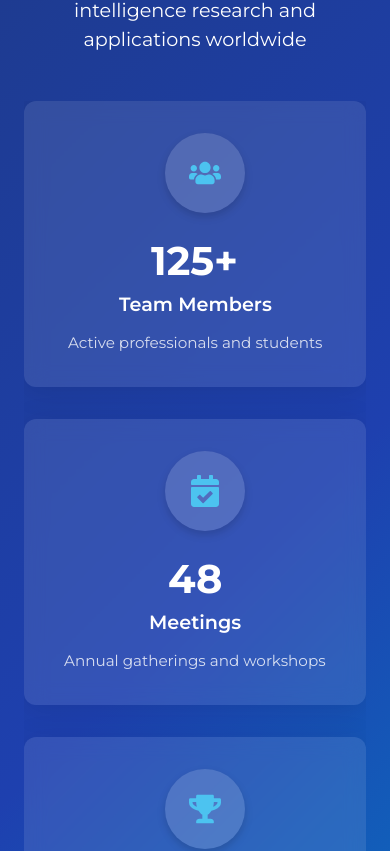
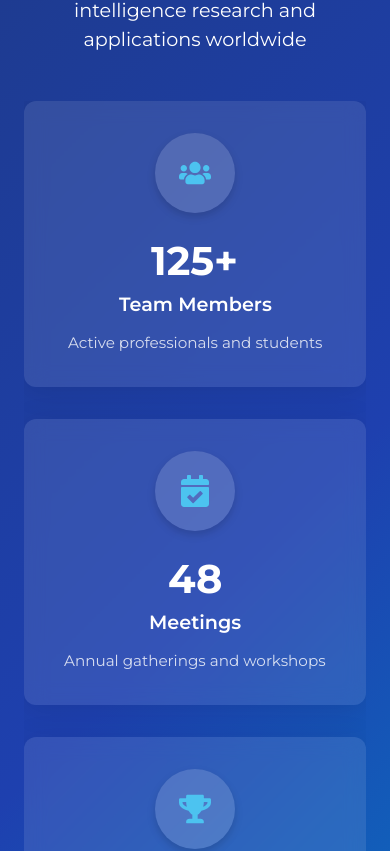
Before and after one commit to Y-ZER0/IEEE-Computational-Intelligence-Society, a React (Create React App) app: page / in a window 390 px wide. Shown: the part 4553-5404 px from the top of the page. Built offline with nearby package versions, Linux system fonts and the light colour scheme; a web font is replaced by a local one.

Commit message:
Description of changes

```diff
--- a/src/ComponentsStyling/IEEECISStats.css
+++ b/src/ComponentsStyling/IEEECISStats.css
@@ -175,6 +175,14 @@
   }
 }
 
+@media (max-width: 575px)
+{
+  .ieee-cis-stats .icon-container {
+     position: relative;
+     left: 0px;
+  }
+}
+
 @media (max-width: 480px) {
   .ieee-cis-stats .stats-container {
     grid-template-columns: 1fr;
@@ -183,4 +191,9 @@
   .ieee-cis-stats .section-title {
     font-size: 2rem;
   }
+
+  .ieee-cis-stats .icon-container {
+    position: relative;
+    left: 0px;
+ }
 }
```
